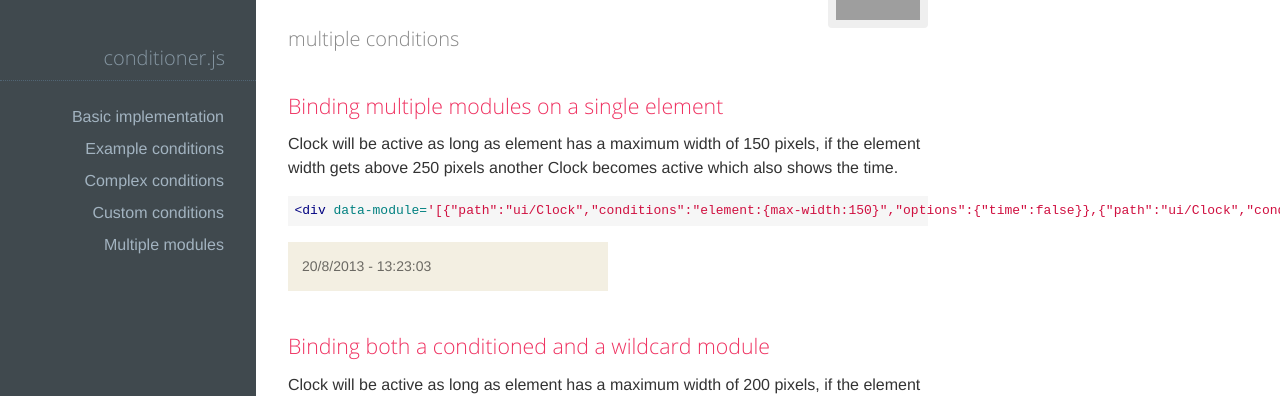
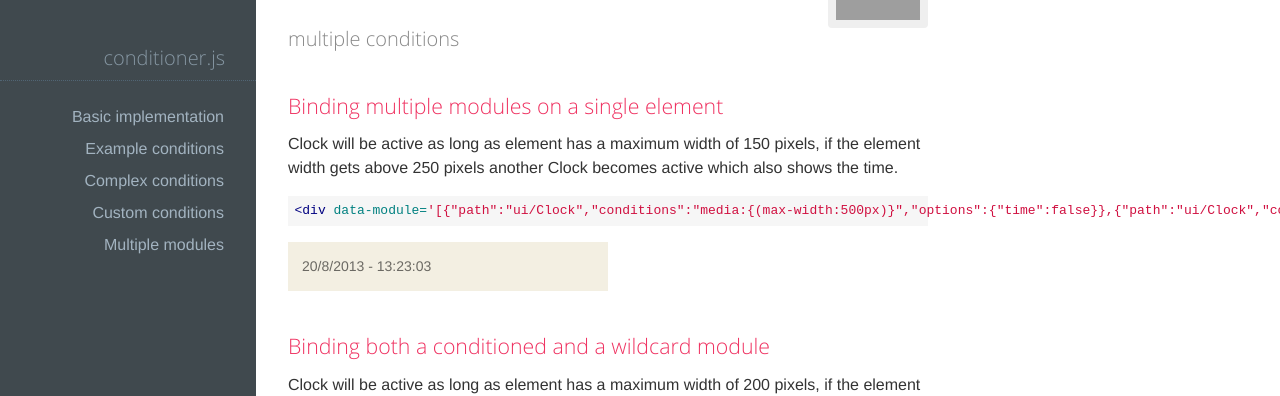
Before and after one commit to rikschennink/conditioner, a Jekyll site: the page built from examples/multiple/index.html, in a window 1280 px wide. Shown: the top 396 px of the page. Built offline with Jekyll 4.4.1, drawn with Linux system fonts in a browser that asks for light colours; grey boxes are pictures that could not be loaded.

Commit message:
updated example to use media queries

```diff
--- a/examples/multiple/index.html
+++ b/examples/multiple/index.html
@@ -13,11 +13,11 @@ title: Multiple Conditions • Conditioner.js
 <p>Clock will be active as long as element has a maximum width of 150 pixels, if the element width gets above 250 pixels another Clock becomes active which also shows the time.</p>
 
 {% highlight html %}
-<div data-module='[{"path":"ui/Clock","conditions":"element:{max-width:150}","options":{"time":false}},{"path":"ui/Clock","conditions":"element:{min-width:250}"}]'> ... </div>
+<div data-module='[{"path":"ui/Clock","conditions":"media:{(max-width:500px)}","options":{"time":false}},{"path":"ui/Clock","conditions":"media:{(min-width:700px)}"}]'> ... </div>
 {% endhighlight %}
 
 <div class="component alt">
-    <div data-module='[{"path":"ui/Clock","conditions":"element:{max-width:150}","options":{"time":false}},{"path":"ui/Clock","conditions":"element:{min-width:250}"}]'>Clock is inactive</div>
+    <div data-module='[{"path":"ui/Clock","conditions":"media:{(max-width:500px)}","options":{"time":false}},{"path":"ui/Clock","conditions":"media:{(min-width:700px)}"}]'>Clock is inactive</div>
 </div>
 
 <h3>Binding both a conditioned and a wildcard module</h3>
```
